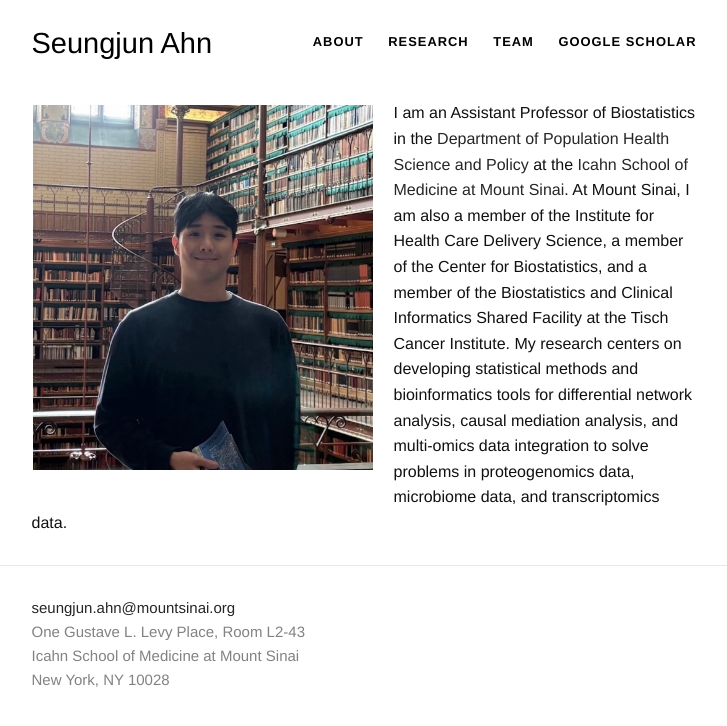
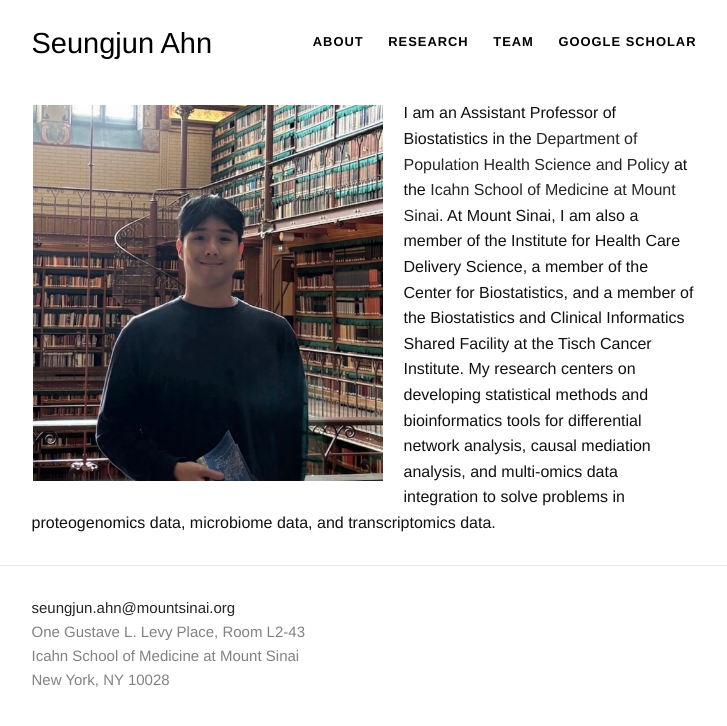
Before and after one commit to sjahnn/sjahnn.github.io, a Jekyll site: the page built from index.html, in a window 1280 px wide. Shown: the top 726 px of the page, without its empty margins (276-1003 px from the left). Built offline with Jekyll 4.4.1, drawn with Linux system fonts in a browser that asks for light colours.

Commit message:
Update index.html

```diff
--- a/index.html
+++ b/index.html
@@ -14,7 +14,7 @@
 
 
 <div class="default">
- <dl class="wp-caption alignleft" style="max-width: 340px">
+ <dl class="wp-caption alignleft" style="max-width: 350px">
 <dt><a href=""><img class="" src="/images/SAhn_Rijks.JPG" alt="" /></a>
 	<img padding: 11px;></dt>
 <dd></dd>
```
